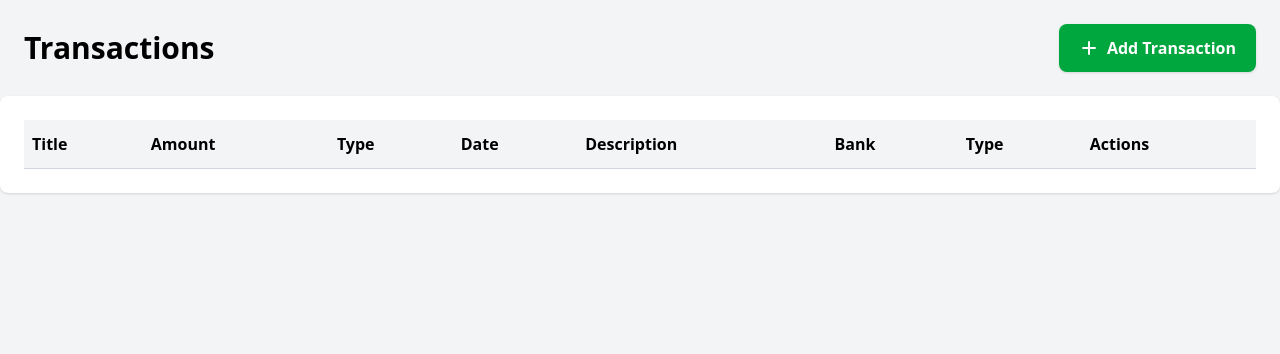
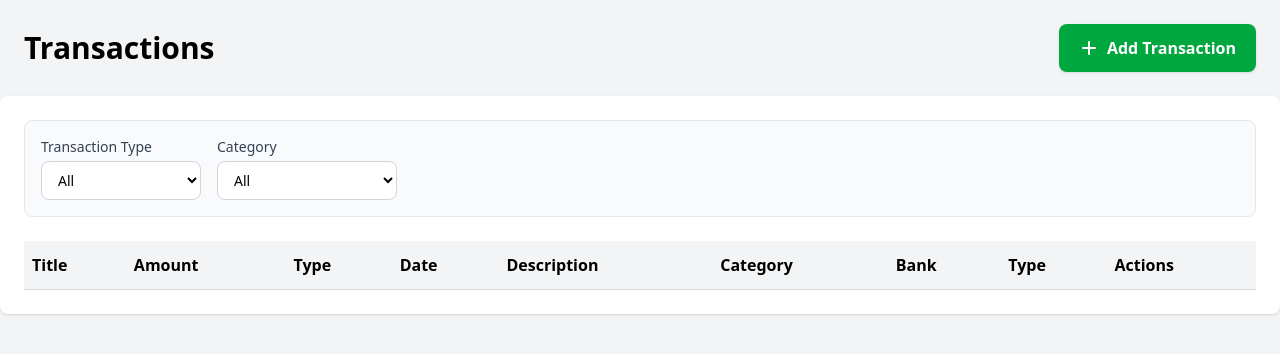
Before and after one commit to 4db444/jibk-2.1, a PHP site: page /jibk/views/transactions/transactions.php in a window 1280 px wide. Shown: the part 64-418 px from the top of the page. Run offline with PHP 8.4, Linux system fonts and the light colour scheme; the visitor is signed in with stand-in values (Sample User, id 1); data comes from the database, SQL or seed files in the repository; data that the repository does not hold is empty; some libraries are stand-ins or nearby versions.

Commit message:
add category filtering

```diff
--- a/controllers/Transaction.php
+++ b/controllers/Transaction.php
@@ -81,14 +81,16 @@
         static function ShowAllTransactions (){
             return self::$connection->query("
                 (
-                    select incomes.id, title, amount, description, date, bank, type, 'incomes' as 'table' from incomes
+                    select incomes.id, title, amount, description, name as category, date, bank, type, 'incomes' as 'table' from incomes
                     join cards on cards.id = incomes.card_id
+                    left join incomes_categories on incomes_categories.id = incomes.category_id
                     where cards.user_id = {$_SESSION["user_id"]}
                 )
                 union all
                 (
-                    select expenses.id, title, amount, description, date, bank, type, 'expenses' as 'table' from expenses
+                    select expenses.id, title, amount, description, name as category, date, bank, type, 'expenses' as 'table' from expenses
                     join cards on expenses.card_id = cards.id
+                    left join expenses_categories on expenses_categories.id = expenses.category_id
                     where cards.user_id = {$_SESSION["user_id"]}
                 )
                 ORDER BY date desc, id desc
--- a/endpoints/auth/login.php
+++ b/endpoints/auth/login.php
@@ -10,8 +10,7 @@
         $email = trim($_POST["email"]);
         $password = $_POST["password"];
 
-        $user = new User($email, $password);
-        $result = $user->login();
+        $result = User::Login($email, $password);
 
         if(!$result["success"]){
             $_SESSION["error"] = $result["error"];
--- a/views/transactions/transactions.php
+++ b/views/transactions/transactions.php
@@ -9,10 +9,19 @@
     include BASE_PATH . "/controllers/Card.php";
     include BASE_PATH . "/controllers/Category.php";
 
+    $type_filter = $_GET["type"] ?? "";
+    $category_filter = $_GET["category"] ?? "";
+
     $cards = Card::GetAllUserCards($_SESSION["user_id"]);
 
     $incomes_categories = Category::GetCategories("incomes");
     $expenses_categories = Category::GetCategories("expenses");
+
+    $transactions = Transaction::ShowAllTransactions();
+
+    if($type_filter) $transactions = array_filter($transactions, fn($transaction) => $transaction["table"] === $type_filter);
+    if($type_filter && $category_filter) $transactions = array_filter($transactions, fn($transaction) => $transaction["category"] === $category_filter);
+
 ?>
 <!DOCTYPE html>
 <html lang="en">
@@ -115,6 +124,55 @@
 
     <!-- Table Container -->
     <div class="max-w-7xl mx-auto p-6 bg-white shadow rounded-lg">
+        <form id="category_filter"
+            method="get"
+            action=""
+            class="mb-6 p-4 bg-gray-50 border border-gray-200 rounded-lg flex flex-wrap items-end gap-4">
+
+            <!-- Type filter -->
+            <div class="flex flex-col gap-1">
+                <label for="type" class="text-sm font-medium text-gray-700">
+                    Transaction Type
+                </label>
+                <select name="type" id="type"
+                        class="border border-gray-300 px-3 py-2 rounded-lg text-sm capitalize
+                            focus:ring-2 focus:ring-green-500 outline-none bg-white min-w-[160px]">
+                    <option value="" <?= $type_filter === "" ? "selected" : "" ?>>All</option>
+                    <option value="incomes" <?= $type_filter === "incomes" ? "selected" : "" ?>>Income</option>
+                    <option value="expenses" <?= $type_filter === "expenses" ? "selected" : "" ?>>Expense</option>
+                </select>
+            </div>
+
+            <!-- Category filter -->
+            <div class="flex flex-col gap-1">
+                <label for="category" class="text-sm font-medium text-gray-700">
+                    Category
+                </label>
+                <select name="category" id="category"
+                        class="border border-gray-300 px-3 py-2 rounded-lg text-sm capitalize
+                            focus:ring-2 focus:ring-green-500 outline-none bg-white min-w-[180px]">
+                    <option value="">All</option>
+
+                    <?php if($type_filter === "expenses"): ?>
+                        <?php foreach ($expenses_categories as $category): ?>
+                            <option value="<?= $category["name"] ?>"
+                                    <?= $category["name"] === $category_filter ? "selected" : "" ?>>
+                                <?= $category["name"] ?>
+                            </option>
+                        <?php endforeach; ?>
+
+                    <?php elseif($type_filter === "incomes") : ?>
+                        <?php foreach ($incomes_categories as $category): ?>
+                            <option value="<?= $category["name"] ?>"
+                                    <?= $category["name"] === $category_filter ? "selected" : "" ?>>
+                                <?= $category["name"] ?>
+                            </option>
+                        <?php endforeach; ?>
+                    <?php endif; ?>
+                </select>
+            </div>
+
+        </form>
         <table class="w-full border-collapse">
             <thead>
                 <tr class="bg-gray-100 border-b border-gray-300 text-left">
@@ -123,6 +181,7 @@
                     <th class="py-3 px-2 font-semibold">Type</th>
                     <th class="py-3 px-2 font-semibold">Date</th>
                     <th class="py-3 px-2 font-semibold">Description</th>
+                    <th class="py-3 px-2 font-semibold">Category</th>
                     <th class="py-3 px-2 font-semibold">Bank</th>
                     <th class="py-3 px-2 font-semibold">Type</th>
                     <th class="py-3 px-2 font-semibold">Actions</th>
@@ -131,8 +190,6 @@
 
             <tbody>
                 <?php
-                    $transactions = Transaction::ShowAllTransactions();
-
                     foreach ($transactions as $transaction) {
 
                         $isExpense = $transaction["table"] === "expenses";
@@ -152,6 +209,7 @@
 
                             <td class='py-3 px-2'>{$transaction["date"]}</td>
                             <td class='py-3 px-2'>{$transaction["description"]}</td>
+                            <td class='py-3 px-2'>{$transaction["category"]}</td>
                             <td class='py-3 px-2 uppercase'>{$transaction["bank"]}</td>
                             <td class='py-3 px-2 uppercase'>{$transaction["type"]}</td>
 
@@ -190,6 +248,9 @@
         const typeSelect = document.getElementById("type");
         const categoriesContainer = document.getElementById("categories-container");
         const categorySelect = document.getElementById("category_id");
+        const filterForm = document.getElementById("category_filter");
+        const typeFilterSelect = document.querySelector("#category_filter #type");
+        const categoryFilterSelect = document.querySelector("#category_filter #category");
         const expensesCategories = <?= json_encode($expenses_categories) ?>;
         const incomesCategories = <?= json_encode($incomes_categories) ?>;
 
@@ -219,7 +280,10 @@
             if (e.target.id === "modal") modal.classList.add("hidden");
         });
 
-
+        filterForm.addEventListener("change", e => {
+            if (e.target.id === "type") categoryFilterSelect.value = "";
+            filterForm.submit(  )
+        })
     </script>
 
 </body>
```
Also changed, not shown: controllers/User.php (+4 -4 lines).
